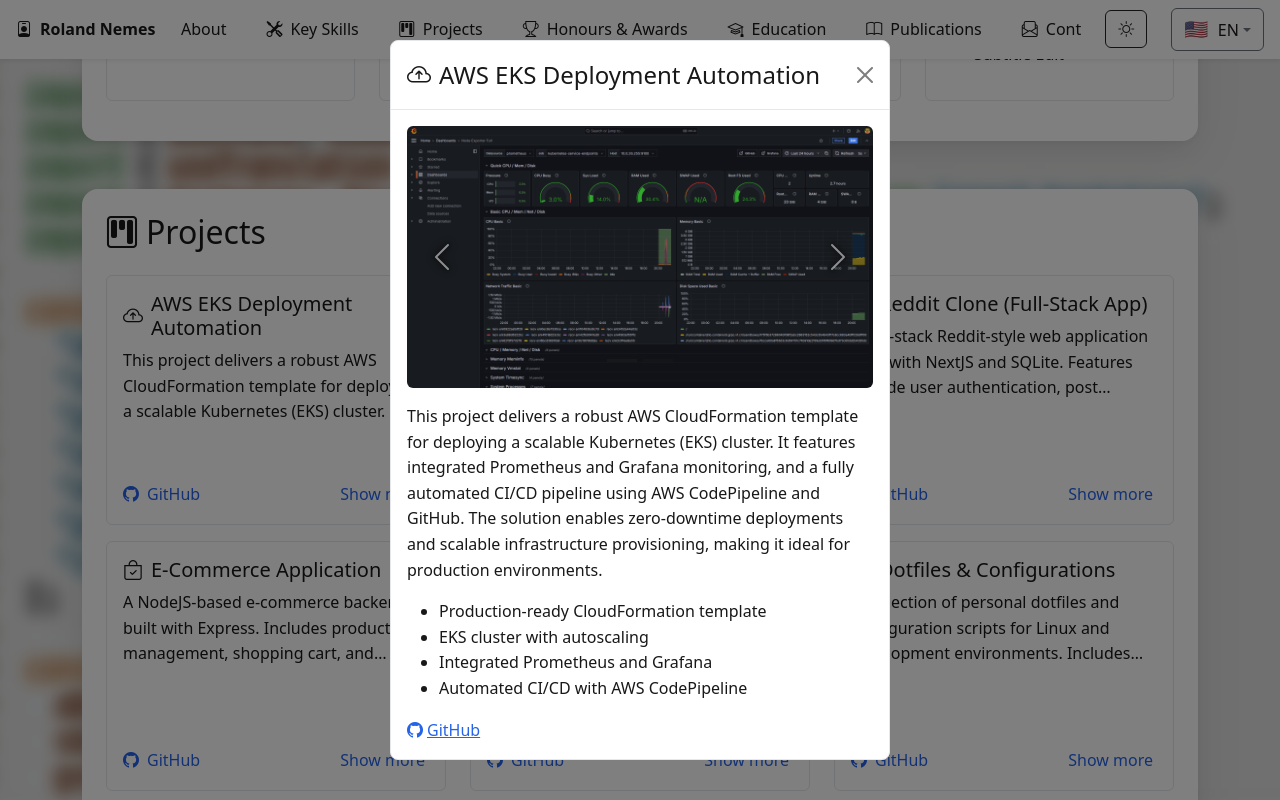
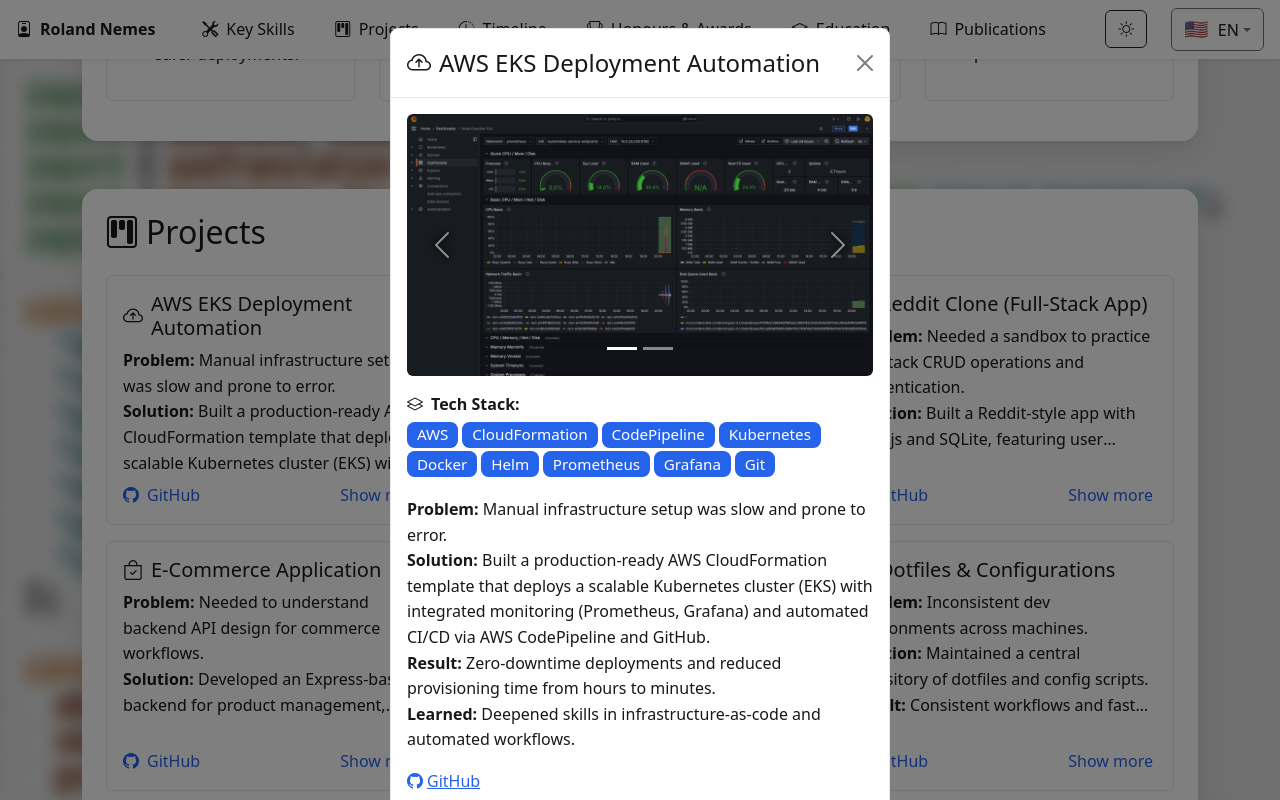
Before and after one commit to naordl/portfolio, a Next.js app: page / in a window 1280 px wide. Both pictures are taken after a click on the element 276 px from the left and 400 px from the top of the page. Built offline with nearby package versions, Linux system fonts and the light colour scheme.

Commit message:
Added detailed explanations to projects, added Timeline section, added tech stack badges to project modal, improved clarity and added detail to entire page

```diff
--- a/public/locales/en/translation.json
+++ b/public/locales/en/translation.json
@@ -3,6 +3,7 @@
     "about": "About",
     "skills": "Key Skills",
     "projects": "Projects",
+    "timeline": "Timeline",
     "achievements": "Honours & Awards",
     "education": "Education",
     "publications": "Publications",
@@ -10,7 +11,7 @@
   },
   "hero": {
     "name": "Roland Nemes",
-    "summary": "Entry-level DevOps Engineer with strong skills in AWS, Kubernetes, Linux systems administration, and automation, backed by a Master’s degree in Translation & Interpretation and a Bachelor’s degree in English Language & Literature. Experienced in designing and automating cloud infrastructure deployments, optimizing CI/CD workflows, and building production-ready applications. Actively developing BaseCAT, a professional Computer-Assisted Translation (CAT) tool using Next.js, Electron, and MongoDB, showcasing full-stack architecture capabilities. Adept at bridging development and operations to deliver scalable, high-quality engineering solutions.",
+    "summary": "Entry-level DevOps Engineer passionate about building reliable, automated, and scalable infrastructure. I bring strong AWS, Kubernetes, and Linux skills, combined with a unique background in language and technical communication. My DevOps journey began with personal projects that solved real deployment and automation challenges. I’m committed to bridging development and operations through clean workflows, clear documentation, and continuous improvement.",
     "location": "Based in Romania / EU – open to remote or hybrid roles in Hungary & Romania.",
     "contacts": [
       {
@@ -46,52 +47,74 @@
         "icon": "bi-cloud",
         "title": "DevOps & Cloud",
         "items": [
-          "AWS Services: IAM, EC2, S3, VPC, CloudFormation, CodePipeline, ECS, EKS",
-          "Kubernetes (K8s), Helm, Docker, IaC, Terraform",
-          "CI/CD Pipelines, Git, GitHub, Agile Workflows"
+          "AWS Services (IAM, EC2, S3, VPC, CloudFormation, CodePipeline, ECS, EKS) — used to automate deployments and manage cloud infrastructure.",
+          "Kubernetes, Helm, Docker — used to deploy and manage scalable containerized applications.",
+          "CI/CD Pipelines, Git, GitHub — streamlined release cycles for faster, safer deployments."
         ]
       },
       {
         "icon": "bi-hdd-network",
-        "title": "Systems Administration",
+        "title": "Linux",
         "items": [
-          "Linux Systems Administration",
-          "Shell Scripting (Bash, Posix)"
+          "Shell Scripting (Bash, Posix) — automated repetitive tasks to save hours of manual work."
         ]
       },
       {
         "icon": "bi-code-slash",
         "title": "Software Development",
-        "items": ["NodeJS, JavaScript, NextJS, SQLite, React"]
+        "items": [
+          "NodeJS",
+          "JavaScript, TypeScript",
+          "NextJS",
+          "React",
+          "Built full-stack apps with responsive UIs and robust backends."
+        ]
       },
       {
         "icon": "bi-chat-dots",
         "title": "Language & Communication",
         "items": [
-          "Translation & Interpretation (HU ⇆ EN ⇆ RO)",
-          "Technical Documentation, API Documentation, Proofreading",
-          "MemoQ, Trados, Subtitle Edit"
+          "Translation & Interpretation (HU ⇆ EN ⇆ RO) — adept at communication in multilingual teams.",
+          "Technical Documentation, API Documentation, Proofreading — can write clear and accurate documentation for complex systems.",
+          "MemoQ, Trados, Subtitle Edit — experience with professional CAT tools."
         ]
       }
     ]
   },
   "projects": {
     "title": "Projects",
+    "stackLabel": "Tech Stack:",
+    "descriptionLabels": {
+      "problem": "Problem",
+      "solution": "Solution",
+      "result": "Result",
+      "learned": "Learned"
+    },
     "list": [
       {
         "id": "eks-quick-setup",
         "icon": "bi-cloud-arrow-up",
         "title": "AWS EKS Deployment Automation",
-        "description": "This project delivers a robust AWS CloudFormation template for deploying a scalable Kubernetes (EKS) cluster. It features integrated Prometheus and Grafana monitoring, and a fully automated CI/CD pipeline using AWS CodePipeline and GitHub. The solution enables zero-downtime deployments and scalable infrastructure provisioning, making it ideal for production environments.",
+        "description": {
+          "problem": "Manual infrastructure setup was slow and prone to error.",
+          "solution": "Built a production-ready AWS CloudFormation template that deploys a scalable Kubernetes cluster (EKS) with integrated monitoring (Prometheus, Grafana) and automated CI/CD via AWS CodePipeline and GitHub.",
+          "result": "Zero-downtime deployments and reduced provisioning time from hours to minutes.",
+          "learned": "Deepened skills in infrastructure-as-code and automated workflows."
+        },
+        "stack": [
+          "AWS",
+          "CloudFormation",
+          "CodePipeline",
+          "Kubernetes",
+          "Docker",
+          "Helm",
+          "Prometheus",
+          "Grafana",
+          "Git"
+        ],
         "images": [
           "/images/eks-quick-setup-1.png",
           "/images/eks-quick-setup-2.png"
-        ],
-        "features": [
-          "Production-ready CloudFormation template",
-          "EKS cluster with autoscaling",
-          "Integrated Prometheus and Grafana",
-          "Automated CI/CD with AWS CodePipeline"
         ],
         "github": "https://github.com/naordl/eks-quick-setup"
       },
@@ -99,28 +122,40 @@
         "id": "basecat",
         "icon": "bi-window",
         "title": "BaseCAT – CAT Tool (In Dev)",
-        "description": "BaseCAT is a professional Computer-Assisted Translation tool designed for translators and language professionals. Built with Next.js, Electron, and MongoDB, it offers secure authentication, project management, termbase and translation memory import/export, and a persistent tabbed interface for efficient workflow.",
+        "description": {
+          "problem": "Existing CAT tools feel bloated and unintuitive for some translators.",
+          "solution": "Design and develop a cross-platform CAT tool with a clean interface, secure authentication, and powerful import/export features.",
+          "result": "Creating a leaner, more efficient workflow for translators.",
+          "learned": "Full-stack architecture, secure authentication flows, and UI/UX optimization for productivity."
+        },
+        "stack": [
+          "Next.js",
+          "Electron",
+          "MongoDB",
+          "bcrypt",
+          "JWT",
+          "Keytar",
+          "Pandoc"
+        ],
         "images": [
           "/images/basecat-1.png",
           "/images/basecat-2.png",
           "/images/basecat-3.png",
           "/images/basecat-4.png",
           "/images/basecat-5.png"
-        ],
-        "features": [
-          "Production-grade authentication (bcrypt, JWT, MongoDB, Keytar)",
-          "Project management: creation, dashboard, details editing, archiving, recycle bin",
-          "Termbase (CSV) and Translation Memory (TMX) import/export",
-          "Document import and HTML conversion with Pandoc for in-app preview",
-          "Persistent tabbed interface (projects, documents, dashboard) with sidebar navigation",
-          "Auto-login with hashed tokens restored on restart"
         ]
       },
       {
         "id": "discuss",
         "icon": "bi-chat-left-dots",
         "title": "Reddit Clone (Full-Stack App)",
-        "description": "A full-stack Reddit-style web application built with NextJS and SQLite. Features include user authentication, post creation, commenting, and a modern, responsive UI.",
+        "description": {
+          "problem": "Needed a sandbox to practice full-stack CRUD operations and authentication.",
+          "solution": "Built a Reddit-style app with Next.js and SQLite, featuring user authentication, posts, and comments.",
+          "result": "Functional platform with user authentication, posts, and comments.",
+          "learned": "Handling user data securely, building responsive UIs, backend form validation."
+        },
+        "stack": ["Next.js", "SQLite", "TypeScript", "React", "TailwindCSS"],
         "images": [
           "/images/discuss-1.png",
           "/images/discuss-2.png",
@@ -132,7 +167,13 @@
         "id": "ecomm",
         "icon": "bi-bag-check",
         "title": "E-Commerce Application",
-        "description": "A NodeJS-based e-commerce backend built with Express. Includes product management, shopping cart, and checkout functionality, designed for scalability and easy integration with frontend frameworks.",
+        "description": {
+          "problem": "Needed to understand backend API design for commerce workflows.",
+          "solution": "Developed an Express-based backend for product management, shopping cart, and checkout.",
+          "result": "Modular, scalable backend ready for frontend integration.",
+          "learned": "API architecture and database interactions."
+        },
+        "stack": ["Node.js", "Express", "JavaScript"],
         "images": ["/images/ecomm-1.png", "/images/ecomm-2.png"],
         "github": "https://github.com/naordl/ecomm"
       },
@@ -140,7 +181,13 @@
         "id": "arch-bootstrap",
         "icon": "bi-terminal-dash",
         "title": "Arch Linux Bootstrapper",
-        "description": "A Bash-based automation script that streamlines the installation and setup of Arch Linux. Designed for advanced users, it reduces setup time and ensures a consistent environment.",
+        "description": {
+          "problem": "Repeated Arch Linux setups wasted time.",
+          "solution": "Wrote a Bash script to automate installation and configuration.",
+          "result": "Reduced setup time dramatically and ensured consistent environments.",
+          "learned": "Shell scripting best practices and Linux automation."
+        },
+        "stack": ["Bash", "Linux", "Git"],
         "images": [
           "/images/arch-bootstrap-1.png",
           "/images/arch-bootstrap-2.png"
@@ -151,19 +198,62 @@
         "id": "dotfiles",
         "icon": "bi-gear-wide-connected",
         "title": "Dotfiles & Configurations",
-        "description": "A collection of personal dotfiles and configuration scripts for Linux and development environments. Includes settings for shell, editors, and various tools to boost productivity.",
+        "description": {
+          "problem": "Inconsistent dev environments across machines.",
+          "solution": "Maintained a central repository of dotfiles and config scripts.",
+          "result": "Consistent workflows and faster environment setup.",
+          "learned": "Version-controlling configs and cross-system compatibility."
+        },
+        "stack": ["Bash", "Linux", "Git"],
         "images": ["/images/dotfiles-1.png"],
         "github": "https://github.com/naordl/dotfiles"
       }
     ]
   },
+  "timeline": {
+    "title": "Timeline",
+    "journey": {
+      "title": "Skills Journey",
+      "events": [
+        {
+          "year": "2022",
+          "text": "Began learning the Linux OS and shell scripting."
+        },
+        {
+          "year": "2024",
+          "text": "Started learning cloud computing with AWS; built first CI/CD pipeline."
+        },
+        {
+          "year": "2024",
+          "text": "Deployed Kubernetes clusters on AWS EKS; learned monitoring with Prometheus & Grafana."
+        },
+        {
+          "year": "2025",
+          "text": "Started developing BaseCAT with full-stack architecture."
+        }
+      ]
+    },
+    "currentlyLearning": {
+      "title": "Currently Learning",
+      "items": [
+        "Terraform for multi-cloud deployments.",
+        "Ansible for further configuring multi-cloud systems."
+      ]
+    },
+    "nextSteps": {
+      "title": "Next Steps",
+      "items": [
+        "In the immediate future, I’m focused on securing my first role in DevOps where I can apply my skills, continue learning, and grow into a valuable team member."
+      ]
+    }
+  },
   "achievements": {
     "title": "Honours & Awards",
     "list": [
-      "1st Place – English Language & Literature Section — 27th Student Conference, PCU (2024)",
-      "1st Place – English Language & Literature Section — 25th Student Conference, PCU (2022)",
-      "Certificate of Contribution — Publicritic International Award & Exhibition (2023)",
-      "Certificate of Participation — ELT Regional Conference (2023)"
+      "1st Place – English Language & Literature Section — 27th Student Conference, PCU (2024) – Showcased technical research and presentation skills.",
+      "1st Place – English Language & Literature Section — 25th Student Conference, PCU (2022) – Recognized for clear communication and structured analysis.",
+      "Certificate of Contribution — Publicritic International Award & Exhibition (2023) – Translated and proofread multilingual materials.",
+      "Certificate of Participation — ELT Regional Conference (2023) – Engaged in teaching-related professional discussions."
     ]
   },
   "education": {
@@ -189,7 +279,7 @@
   },
   "contact": {
     "title": "Contact",
-    "description": "If you’d like to request my full CV or talk about a potential opportunity, feel free to send me a message using the form below. I’ll get back to you as soon as I can.",
+    "description": "If you’d like to request my full CV or discuss a DevOps opportunity, send me a message below. I’m happy to explore how I can bring value to your team.",
     "form": {
       "name": "Your Name",
       "email": "Your Email",
--- a/src/app/page.jsx
+++ b/src/app/page.jsx
@@ -19,6 +19,7 @@
   "about",
   "skills",
   "projects",
+  "timeline",
   "achievements",
   "education",
   "publications",
@@ -29,6 +30,7 @@
   about: "bi-person-circle",
   skills: "bi-tools",
   projects: "bi-kanban",
+  timeline: "bi-clock-history",
   cat_tool: "bi-translate",
   achievements: "bi-trophy",
   education: "bi-mortarboard",
@@ -256,7 +258,22 @@
                     t("hero.languages.list", { returnObjects: true })
                   ) &&
                     t("hero.languages.list", { returnObjects: true }).map(
-                      (lang, idx) => <li key={idx}>{lang.label}</li>
+                      (lang, idx) => {
+                        // Split the label into language and proficiency (in parentheses)
+                        const match = lang.label.match(/^(.*?)(\s*\(.*\))$/);
+                        return (
+                          <li key={idx}>
+                            {match ? (
+                              <>
+                                {match[1]}
+                                <strong>{match[2]}</strong>
+                              </>
+                            ) : (
+                              lang.label
+                            )}
+                          </li>
+                        );
+                      }
                     )}
                 </ul>
               </div>
@@ -321,7 +338,31 @@
                       {project.title}
                     </h5>
                     <p className="project-card-description">
-                      {project.description}
+                      {typeof project.description === "object" ? (
+                        <>
+                          <strong>
+                            {t("projects.descriptionLabels.problem")}:
+                          </strong>{" "}
+                          {project.description.problem}
+                          <br />
+                          <strong>
+                            {t("projects.descriptionLabels.solution")}:
+                          </strong>{" "}
+                          {project.description.solution}
+                          <br />
+                          <strong>
+                            {t("projects.descriptionLabels.result")}:
+                          </strong>{" "}
+                          {project.description.result}
+                          <br />
+                          <strong>
+                            {t("projects.descriptionLabels.learned")}:
+                          </strong>{" "}
+                          {project.description.learned}
+                        </>
+                      ) : (
+                        project.description
+                      )}
                     </p>
                     <div className="project-card-bottom">
                       {project.github && (
@@ -387,15 +428,67 @@
                       ))}
                     </Carousel>
                   )}
-                <p>{selectedProject.description}</p>
-                {selectedProject.features &&
-                  Array.isArray(selectedProject.features) && (
-                    <ul>
-                      {selectedProject.features.map((feature, i) => (
-                        <li key={i}>{feature}</li>
-                      ))}
-                    </ul>
+
+                {selectedProject.stack &&
+                  Array.isArray(selectedProject.stack) && (
+                    <div className="mb-3">
+                      <strong>
+                        <i className="bi bi-layers me-2"></i>
+                        {t("projects.stackLabel")}
+                      </strong>
+                      <div className="mt-1">
+                        {selectedProject.stack.map((tech, idx) => (
+                          <span
+                            key={idx}
+                            className="badge tech-stack me-1"
+                            style={{ fontSize: "0.95em" }}
+                          >
+                            {tech}
+                          </span>
+                        ))}
+                      </div>
+                    </div>
                   )}
+
+                {selectedProject.description &&
+                typeof selectedProject.description === "object" ? (
+                  <div className="project-description-structured mb-3">
+                    {selectedProject.description.problem && (
+                      <div>
+                        <strong>
+                          {t("projects.descriptionLabels.problem")}:
+                        </strong>{" "}
+                        {selectedProject.description.problem}
+                      </div>
+                    )}
+                    {selectedProject.description.solution && (
+                      <div>
+                        <strong>
+                          {t("projects.descriptionLabels.solution")}:
+                        </strong>{" "}
+                        {selectedProject.description.solution}
+                      </div>
+                    )}
+                    {selectedProject.description.result && (
+                      <div>
+                        <strong>
+                          {t("projects.descriptionLabels.result")}:
+                        </strong>{" "}
+                        {selectedProject.description.result}
+                      </div>
+                    )}
+                    {selectedProject.description.learned && (
+                      <div>
+                        <strong>
+                          {t("projects.descriptionLabels.learned")}:
+                        </strong>{" "}
+                        {selectedProject.description.learned}
+                      </div>
+                    )}
+                  </div>
+                ) : (
+                  <p>{selectedProject.description}</p>
+                )}
                 {selectedProject.github && (
                   <a
                     href={selectedProject.github}
@@ -409,6 +502,77 @@
             </>
           )}
         </Modal>
+
+        {/* Timeline Section */}
+        <CardSection
+          id="timeline"
+          title={
+            <>
+              <i className="bi bi-clock-history me-2"></i>
+              {t("timeline.title")}
+            </>
+          }
+        >
+          <div className="row">
+            {/* Journey subcard */}
+            <div className="col-md-4 mb-3">
+              <div className="card h-100 p-3 subcard">
+                <h5 className="section-subtitle d-flex align-items-center">
+                  <i className="bi bi-flag me-2"></i>
+                  {t("timeline.journey.title")}
+                </h5>
+                <ul>
+                  {Array.isArray(
+                    t("timeline.journey.events", { returnObjects: true })
+                  ) &&
+                    t("timeline.journey.events", { returnObjects: true }).map(
+                      (entry, idx) => (
+                        <li key={idx}>
+                          <strong>{entry.year}:</strong> {entry.text}
+                        </li>
+                      )
+                    )}
+                </ul>
+              </div>
+            </div>
+            {/* Currently Learning subcard */}
+            <div className="col-md-4 mb-3">
+              <div className="card h-100 p-3 subcard">
+                <h5 className="section-subtitle d-flex align-items-center">
+                  <i className="bi bi-lightbulb me-2"></i>
+                  {t("timeline.currentlyLearning.title")}
+                </h5>
+                <ul>
+                  {Array.isArray(
+                    t("timeline.currentlyLearning.items", {
+                      returnObjects: true,
+                    })
+                  ) &&
+                    t("timeline.currentlyLearning.items", {
+                      returnObjects: true,
+                    }).map((item, idx) => <li key={idx}>{item}</li>)}
+                </ul>
+              </div>
+            </div>
+            {/* Next Steps subcard */}
+            <div className="col-md-4 mb-3">
+              <div className="card h-100 p-3 subcard">
+                <h5 className="section-subtitle d-flex align-items-center">
+                  <i className="bi bi-arrow-right-circle me-2"></i>
+                  {t("timeline.nextSteps.title")}
+                </h5>
+                <ul>
+                  {Array.isArray(
+                    t("timeline.nextSteps.items", { returnObjects: true })
+                  ) &&
+                    t("timeline.nextSteps.items", { returnObjects: true }).map(
+                      (item, idx) => <li key={idx}>{item}</li>
+                    )}
+                </ul>
+              </div>
+            </div>
+          </div>
+        </CardSection>
 
         {/* Achievements Section */}
         <CardSection
--- a/src/app/theme.css
+++ b/src/app/theme.css
@@ -184,7 +184,7 @@
   overflow: hidden;
   text-overflow: ellipsis;
   display: -webkit-box;
-  -webkit-line-clamp: 3;
+  -webkit-line-clamp: 5;
   -webkit-box-orient: vertical;
   margin-bottom: 0.5rem;
 }
@@ -246,14 +246,6 @@
   opacity: 1;
 }
 
-/* Carousel indicators for light mode */
-.carousel-indicators [data-bs-target] {
-  background-color: var(--color-text) !important;
-  opacity: 0.5;
-}
-.carousel-indicators .active {
-  opacity: 1;
-}
 .modal-content {
   background: var(--color-bg) !important;
   color: var(--color-text) !important;
@@ -371,3 +363,19 @@
 #lang-dropdown .lang-switch-label {
   color: var(--color-text) !important;
 }
+
+/* Custom blue badge for tech stack */
+.badge.tech-stack {
+  background-color: #2563eb !important;
+  color: #fff !important;
+  font-weight: 500;
+  border-radius: 0.5em;
+  margin-bottom: 0.25em;
+}
+
+.tech-stack-list {
+  display: flex;
+  flex-wrap: wrap;
+  gap: 0.5em 0.5em; /* row-gap column-gap */
+  margin-bottom: 0.5em;
+}
```
Also changed, not shown: 1 other file (tests, documents, lock files or other folders).
